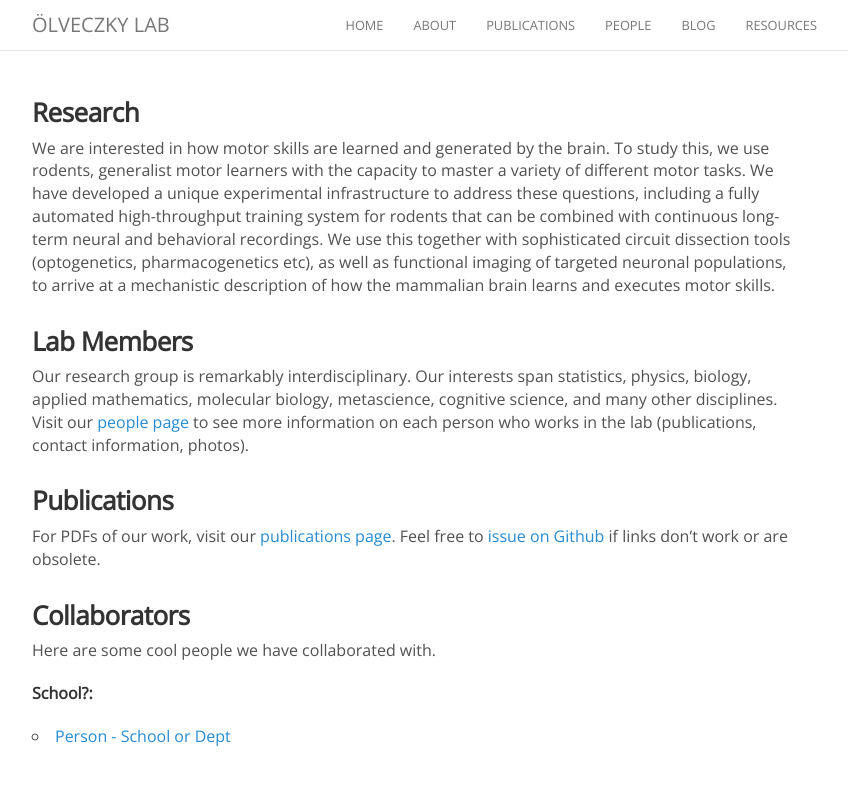
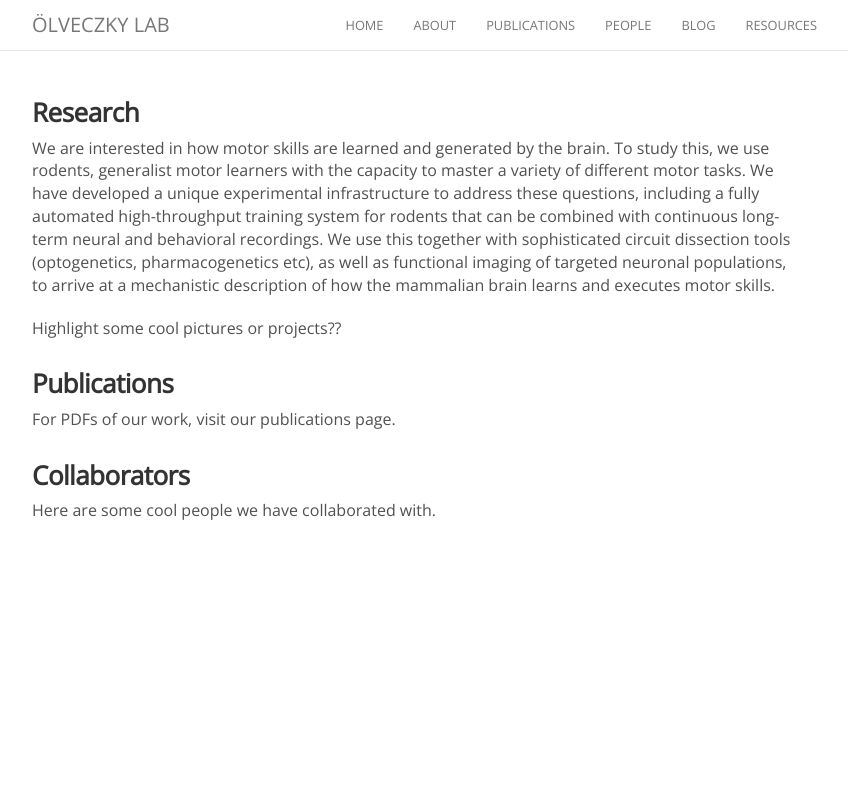
Before and after one commit to olveczkylab/olveczkylab.github.io, a Jekyll site: the page built from about.md, in a window 1280 px wide. Shown: the top 785 px of the page, without its empty margins (223-1071 px from the left). Built offline with Jekyll 4.4.1, drawn with Linux system fonts in a browser that asks for light colours; nearby versions of some CDN libraries; comment, search, counter and statistics services are not loaded.

Commit message:
style details

```diff
--- a/_config.yml
+++ b/_config.yml
@@ -1,7 +1,3 @@
-# # # # # # # #
-#   K i k o   #
-# # # # # # # #
-
 # Basic
 name:               "Ölveczky Lab"
 title:              "motor skill learning"
--- a/about.md
+++ b/about.md
@@ -6,20 +6,14 @@ permalink: /about/
 ### Research
 We are interested in how motor skills are learned and generated by the brain. To study this, we use rodents, generalist motor learners with the capacity to master a variety of different motor tasks. We have developed a unique experimental infrastructure to address these questions, including a fully automated high-throughput training system for rodents that can be combined with continuous long-term neural and behavioral recordings. We use this together with sophisticated circuit dissection tools (optogenetics, pharmacogenetics etc), as well as functional imaging of targeted neuronal populations, to arrive at a mechanistic description of how the mammalian brain learns and executes motor skills.
 
-
-### Lab Members
-
-Our research group is remarkably interdisciplinary. Our interests span statistics, physics, biology, applied mathematics, molecular biology, metascience, cognitive science, and many other disciplines. Visit our [people page](http://olveczkylab.com/people/) to see more information on each person who works in the lab (publications, contact information, photos).
+Highlight some cool pictures or projects??
 
 
 ### Publications
 
-For PDFs of our work, visit our [publications page](http://kordinglab.com/publication/). Feel free to [issue on Github](https://github.com/KordingLab/KordingLab.github.io/issues) if links don't work or are obsolete.
+For PDFs of our work, visit our publications page.
 
 
 ### Collaborators
 
 Here are some cool people we have collaborated with.
-
-**School?:**
-- [Person - School or Dept](http://www.google.com/)
--- a/index.html
+++ b/index.html
@@ -18,8 +18,8 @@ layout: default
 
         <span style="display: block; margin-bottom: 3em"></span>
 
-      <a href="https://github.com/Olveczky-Lab"><i class="fa fa-github"></i> KordingLab</a>&nbsp;&nbsp;&nbsp;
-      <a href="mailto:kording@upenn.edu"><i class="fa fa-envelope-o"></i> kording@upenn.edu</a>
+      <a href="https://github.com/Olveczky-Lab"><i class="fa fa-github"></i> Ölveczky Lab</a>&nbsp;&nbsp;&nbsp;
+      <a href="mailto:olveczky@fas.harvard.edu"><i class="fa fa-envelope-o"></i> olveczky@fas.harvard.edu</a>
       </p>
     </header>
 </div>
```
Also changed, not shown: other parts of index.html (+1 -1 lines), 404.md (+1 -1 lines), people.md (+1 -1 lines), publications.md (+2 -6 lines), 1 other file.
